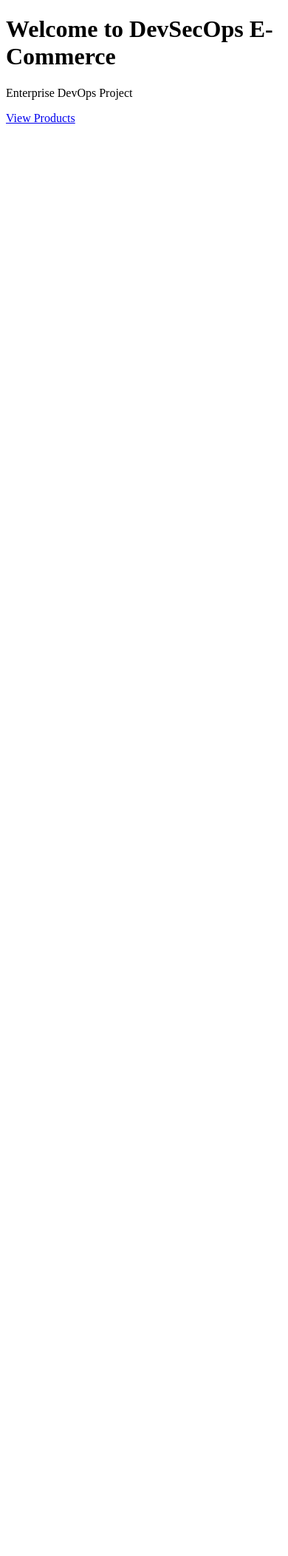
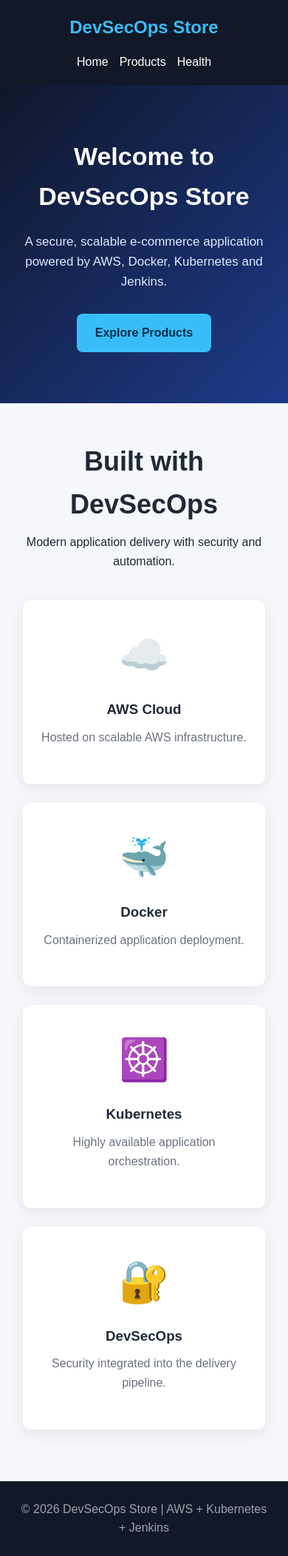
Before and after one commit to cskreddyk/devsecops-ecommerce, a Flask app: page / in a window 390 px wide. Shown: the whole page at 74% size. Before the commit the page ends 167 px from the top, so only its background shows below. Run offline with Flask 3, Linux system fonts and the light colour scheme.

Commit message:
feat: add responsive ecommerce UI styling

```diff
--- /dev/null
+++ b/static/css/style.css
@@ -0,0 +1,180 @@
+* {
+    margin: 0;
+    padding: 0;
+    box-sizing: border-box;
+}
+
+body {
+    font-family: Arial, Helvetica, sans-serif;
+    background: #f5f7fb;
+    color: #1f2937;
+    line-height: 1.6;
+}
+
+/* Navbar */
+.navbar {
+    background: #111827;
+    color: white;
+    padding: 18px 8%;
+    display: flex;
+    justify-content: space-between;
+    align-items: center;
+}
+
+.logo {
+    font-size: 24px;
+    font-weight: bold;
+    color: #38bdf8;
+}
+
+.nav-links {
+    display: flex;
+    gap: 25px;
+    list-style: none;
+}
+
+.nav-links a {
+    color: white;
+    text-decoration: none;
+    font-weight: 500;
+}
+
+.nav-links a:hover {
+    color: #38bdf8;
+}
+
+/* Hero */
+.hero {
+    min-height: 430px;
+    display: flex;
+    align-items: center;
+    justify-content: center;
+    text-align: center;
+    padding: 60px 20px;
+    background: linear-gradient(135deg, #0f172a, #1e3a8a);
+    color: white;
+}
+
+.hero-content {
+    max-width: 750px;
+}
+
+.hero h1 {
+    font-size: 48px;
+    margin-bottom: 20px;
+}
+
+.hero p {
+    font-size: 20px;
+    color: #dbeafe;
+    margin-bottom: 30px;
+}
+
+/* Buttons */
+.btn {
+    display: inline-block;
+    padding: 13px 25px;
+    border-radius: 8px;
+    text-decoration: none;
+    font-weight: bold;
+    background: #38bdf8;
+    color: #082f49;
+    transition: 0.3s;
+}
+
+.btn:hover {
+    background: #0ea5e9;
+    color: white;
+    transform: translateY(-2px);
+}
+
+/* Products */
+.container {
+    width: 84%;
+    max-width: 1200px;
+    margin: 50px auto;
+}
+
+.page-title {
+    text-align: center;
+    margin-bottom: 40px;
+}
+
+.page-title h1 {
+    font-size: 36px;
+    margin-bottom: 10px;
+}
+
+.products-grid {
+    display: grid;
+    grid-template-columns: repeat(auto-fit, minmax(220px, 1fr));
+    gap: 25px;
+}
+
+.product-card {
+    background: white;
+    border-radius: 12px;
+    padding: 30px 20px;
+    text-align: center;
+    box-shadow: 0 5px 20px rgba(0, 0, 0, 0.08);
+    transition: 0.3s;
+}
+
+.product-card:hover {
+    transform: translateY(-6px);
+    box-shadow: 0 10px 30px rgba(0, 0, 0, 0.12);
+}
+
+.product-icon {
+    font-size: 55px;
+    margin-bottom: 15px;
+}
+
+.product-card h3 {
+    margin-bottom: 10px;
+}
+
+.product-card p {
+    color: #6b7280;
+    margin-bottom: 20px;
+}
+
+/* Status */
+.status {
+    display: inline-block;
+    margin-top: 20px;
+    padding: 8px 15px;
+    border-radius: 20px;
+    background: #dcfce7;
+    color: #166534;
+    font-weight: bold;
+}
+
+/* Footer */
+.footer {
+    background: #111827;
+    color: #9ca3af;
+    text-align: center;
+    padding: 25px;
+    margin-top: 70px;
+}
+
+/* Mobile */
+@media (max-width: 700px) {
+    .navbar {
+        flex-direction: column;
+        gap: 15px;
+    }
+
+    .hero h1 {
+        font-size: 34px;
+    }
+
+    .hero p {
+        font-size: 17px;
+    }
+
+    .nav-links {
+        gap: 15px;
+    }
+}
--- a/templates/index.html
+++ b/templates/index.html
@@ -1,16 +1,75 @@
 <!DOCTYPE html>
-<html>
+<html lang="en">
 <head>
+    <meta charset="UTF-8">
+    <meta name="viewport" content="width=device-width, initial-scale=1.0">
     <title>DevSecOps E-Commerce</title>
+    <link rel="stylesheet" href="{{ url_for('static', filename='css/style.css') }}">
 </head>
 
 <body>
 
-    <h1>Welcome to DevSecOps E-Commerce</h1>
+<nav class="navbar">
+    <div class="logo">DevSecOps Store</div>
 
-    <p>Enterprise DevOps Project</p>
+    <ul class="nav-links">
+        <li><a href="/">Home</a></li>
+        <li><a href="/products">Products</a></li>
+        <li><a href="/health">Health</a></li>
+    </ul>
+</nav>
 
-    <a href="/products">View Products</a>
+<section class="hero">
+    <div class="hero-content">
+        <h1>Welcome to DevSecOps Store</h1>
+
+        <p>
+            A secure, scalable e-commerce application
+            powered by AWS, Docker, Kubernetes and Jenkins.
+        </p>
+
+        <a href="/products" class="btn">Explore Products</a>
+    </div>
+</section>
+
+<section class="container">
+    <div class="page-title">
+        <h1>Built with DevSecOps</h1>
+        <p>Modern application delivery with security and automation.</p>
+    </div>
+
+    <div class="products-grid">
+
+        <div class="product-card">
+            <div class="product-icon">☁️</div>
+            <h3>AWS Cloud</h3>
+            <p>Hosted on scalable AWS infrastructure.</p>
+        </div>
+
+        <div class="product-card">
+            <div class="product-icon">🐳</div>
+            <h3>Docker</h3>
+            <p>Containerized application deployment.</p>
+        </div>
+
+        <div class="product-card">
+            <div class="product-icon">☸️</div>
+            <h3>Kubernetes</h3>
+            <p>Highly available application orchestration.</p>
+        </div>
+
+        <div class="product-card">
+            <div class="product-icon">🔐</div>
+            <h3>DevSecOps</h3>
+            <p>Security integrated into the delivery pipeline.</p>
+        </div>
+
+    </div>
+</section>
+
+<footer class="footer">
+    <p>© 2026 DevSecOps Store | AWS + Kubernetes + Jenkins</p>
+</footer>
 
 </body>
 </html>
```
Also changed, not shown: templates/products.html (+56 -9 lines).
